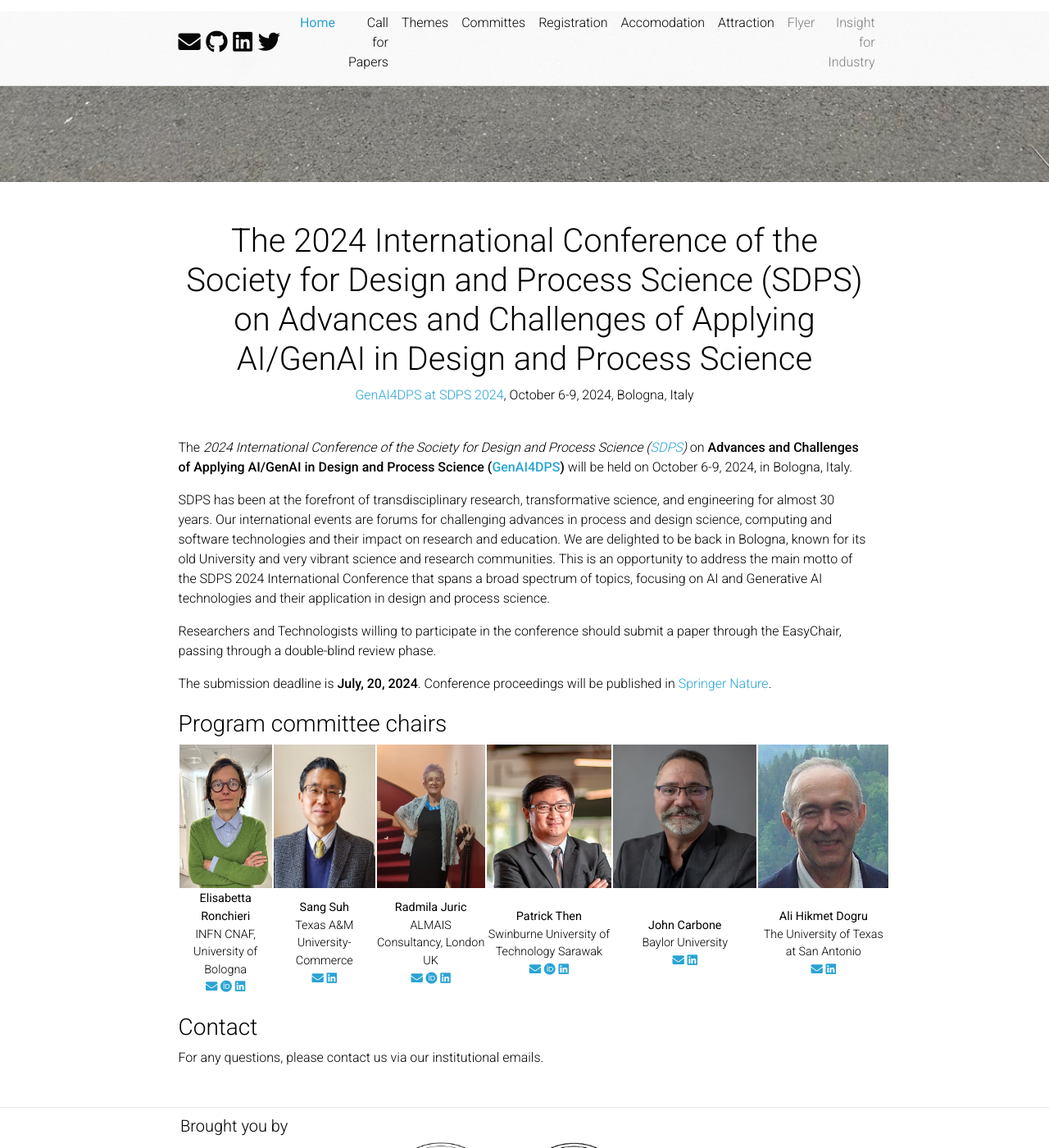
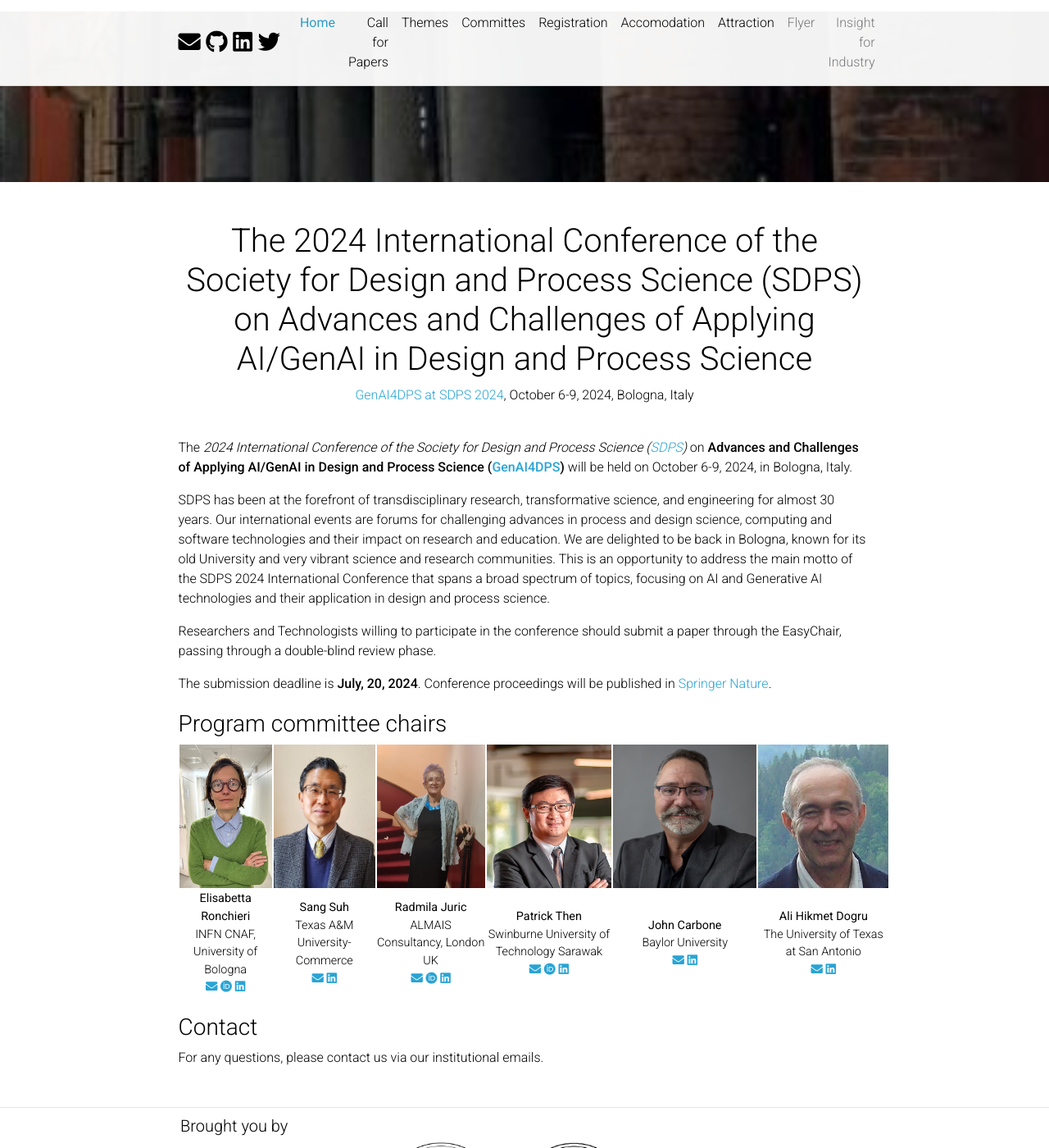
Before and after one commit to GenAI4DPS/advances-challenges, a Jekyll site: the page built from _pages/home.md, in a window 1280 px wide and 1400 px high. Shown: the whole window at 82% size. Built offline with Jekyll 4.4.1, drawn with Linux system fonts in a browser that asks for light colours; comment, search, counter and statistics services are not loaded; a style sheet for code colours, icons or effects is not loaded.

Commit message:
Update _themes.scss

```diff
--- a/_sass/_themes.scss
+++ b/_sass/_themes.scss
@@ -35,7 +35,7 @@
 }
 
 .header-background .img {
-  background-image: url("../img/materials/nv1.jpg");
+  background-image: url("../img/materials/nv21.jpg");
   background-repeat: no-repeat;
   background-size: cover;
   background-position: center bottom;
```
